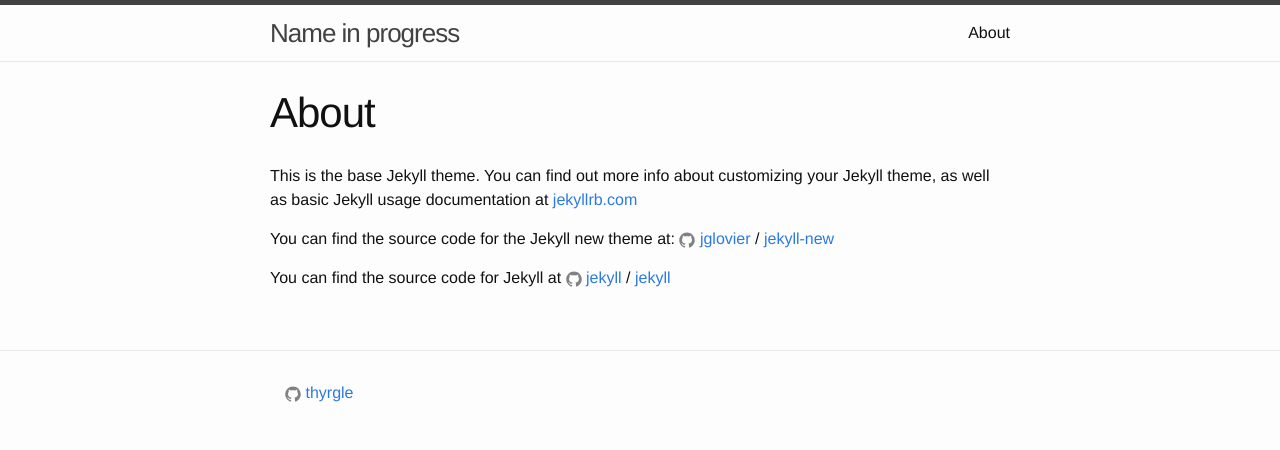
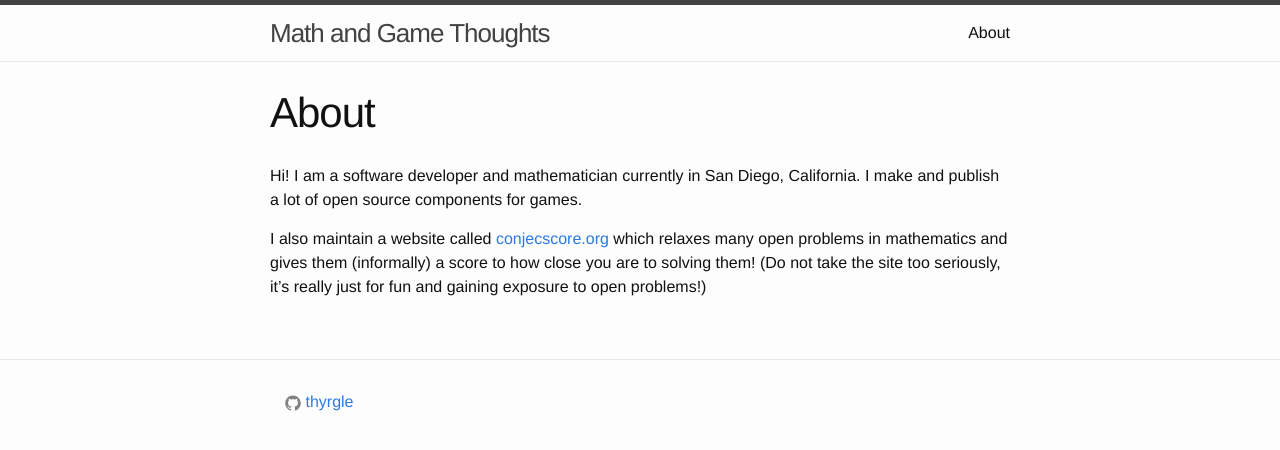
Before and after one commit to thyrgle/thyrgle.github.io, a Jekyll site: the page built from about.md, in a window 1280 px wide. Shown: the top 450 px of the page. Built offline with Jekyll 4.4.1, drawn with Linux system fonts in a browser that asks for light colours.

Commit message:
Added about and improved config.

```diff
--- a/_config.yml
+++ b/_config.yml
@@ -6,7 +6,7 @@
 # 'jekyll serve'. If you change this file, please restart the server process.
 
 # Site settings
-title: Name in progress
+title: Math and Game Thoughts
 baseurl: "" # the subpath of your site, e.g. /blog
 url: "http://thyrgle.github.io" # the base hostname & protocol for your site
 github_username:  thyrgle
--- a/about.md
+++ b/about.md
@@ -4,12 +4,6 @@ title: About
 permalink: /about/
 ---
 
-This is the base Jekyll theme. You can find out more info about customizing your Jekyll theme, as well as basic Jekyll usage documentation at [jekyllrb.com](http://jekyllrb.com/)
+Hi! I am a software developer and mathematician currently in San Diego, California. I make and publish a lot of open source components for games.
 
-You can find the source code for the Jekyll new theme at:
-{% include icon-github.html username="jglovier" %} /
-[jekyll-new](https://github.com/jglovier/jekyll-new)
-
-You can find the source code for Jekyll at
-{% include icon-github.html username="jekyll" %} /
-[jekyll](https://github.com/jekyll/jekyll)
+I also maintain a website called [conjecscore.org](https://conjecscore.org/) which relaxes many open problems in mathematics and gives them (informally) a score to how close you are to solving them! (Do not take the site too seriously, it's really just for fun and gaining exposure to open problems!)
```
